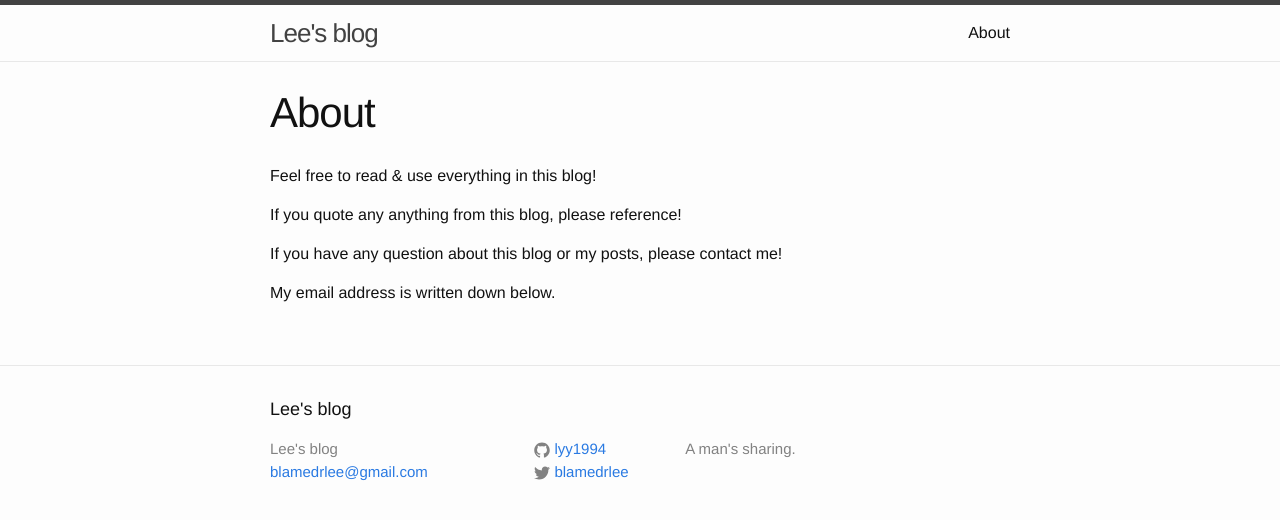
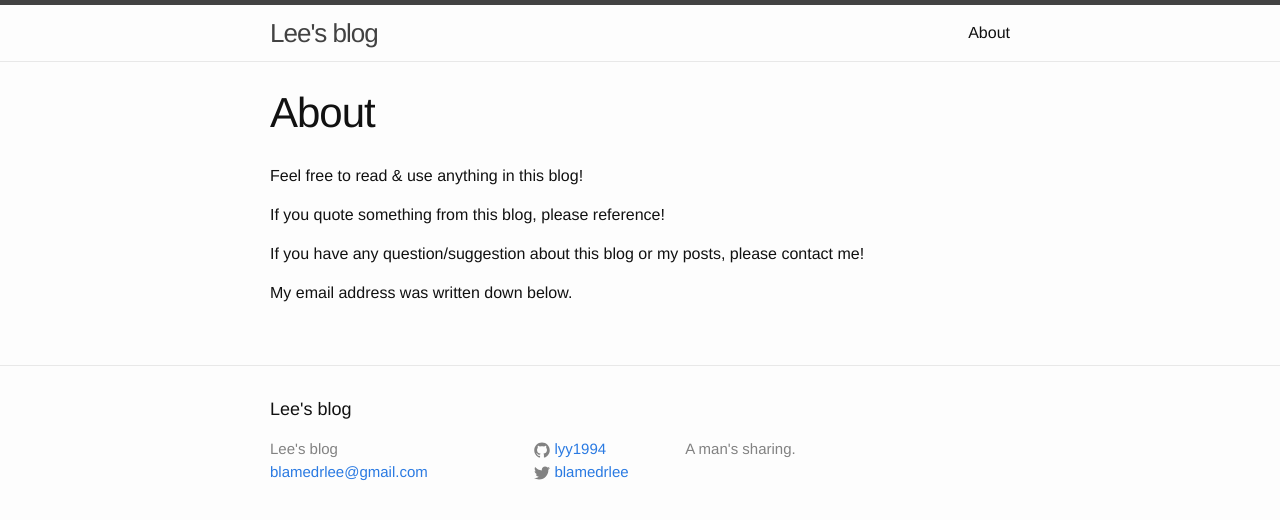
Before and after one commit to lyy1994/lyy1994.github.io, a Jekyll site: the page built from about.md, in a window 1280 px wide. Shown: the top 520 px of the page. Built offline with Jekyll 4.4.1, drawn with Linux system fonts in a browser that asks for light colours.

Commit message:
Correct about.md
Correct some syntax error within about.md.

```diff
--- a/about.md
+++ b/about.md
@@ -4,10 +4,10 @@ title: About
 permalink: /about/
 ---
 
-Feel free to read & use everything in this blog!
+Feel free to read & use anything in this blog!
 
-If you quote any anything from this blog, please reference!
+If you quote something from this blog, please reference!
 
-If you have any question about this blog or my posts, please contact me!
+If you have any question/suggestion about this blog or my posts, please contact me!
 
-My email address is written down below.
+My email address was written down below.
```
